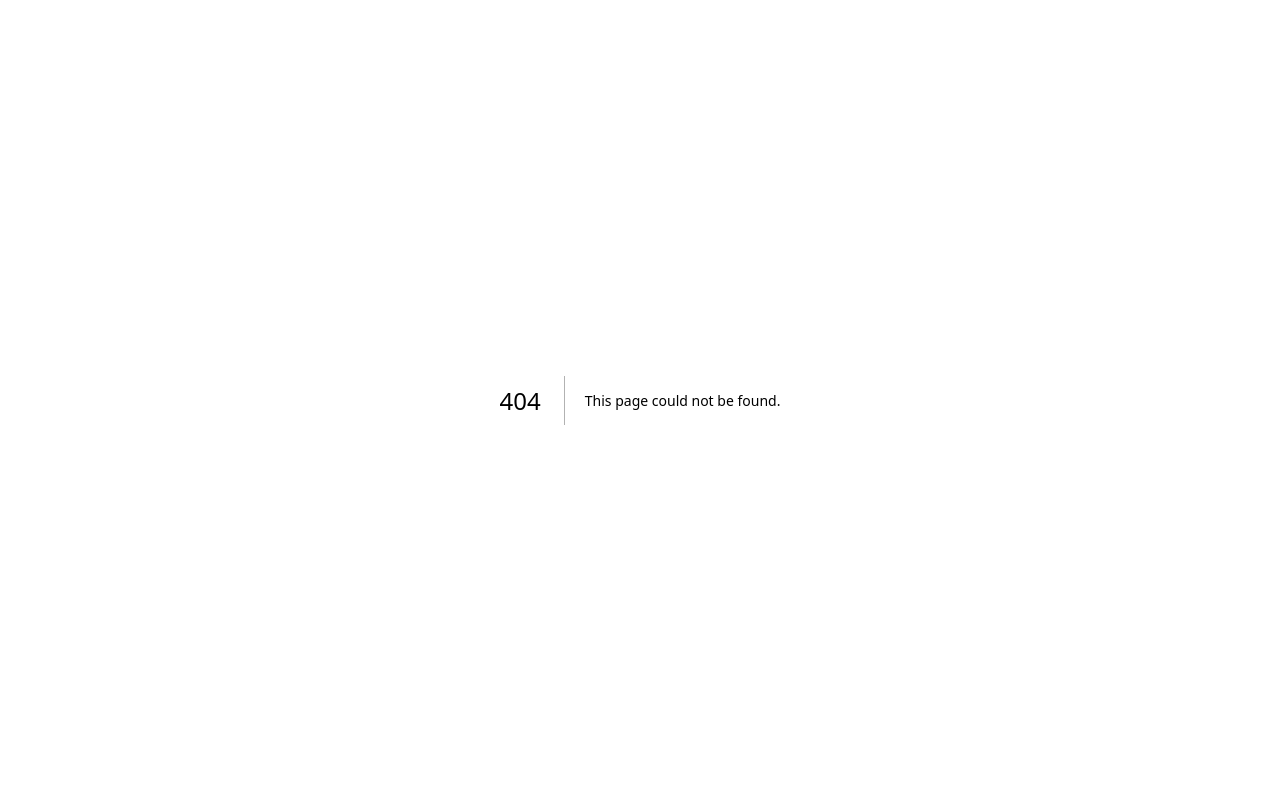
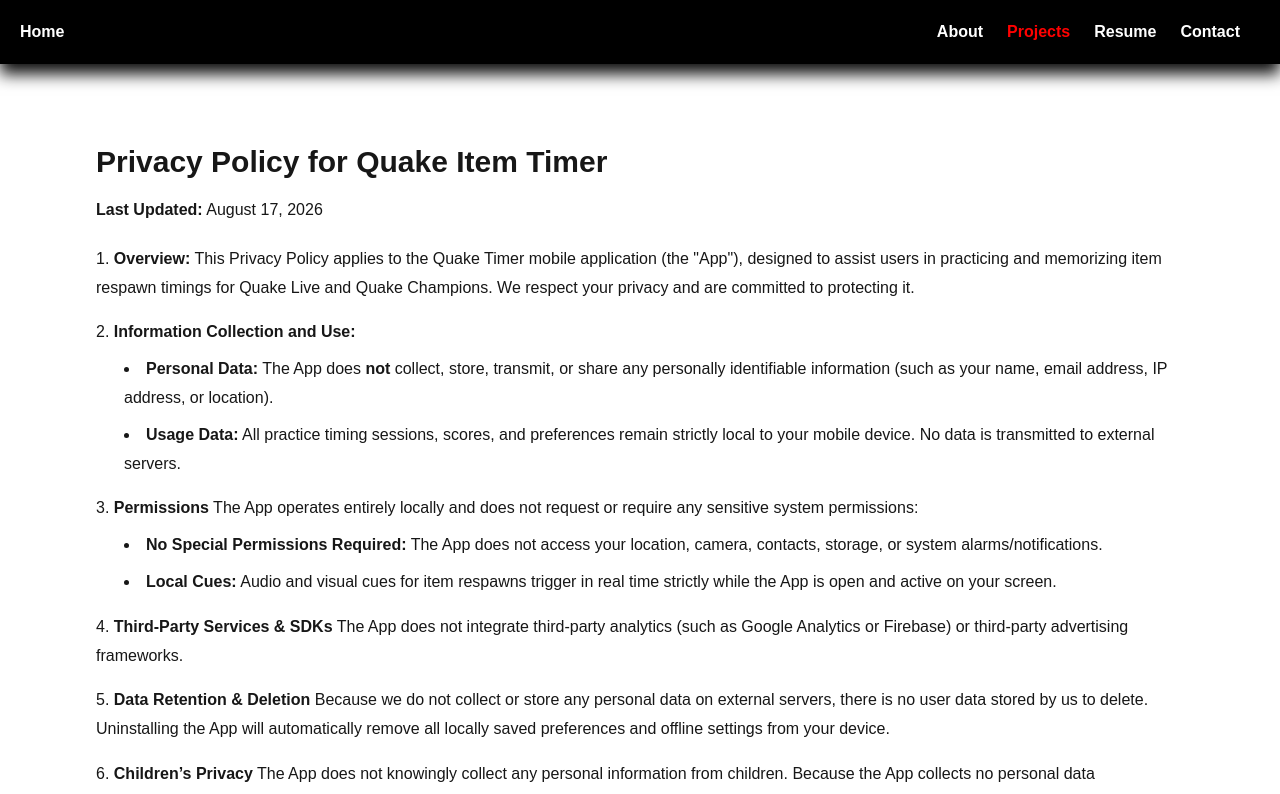
Before and after one commit to motocru/kevinu, a Next.js app: page /projects/timer/privacypolicy in a window 1280 px wide. Before the commit this address had no page. Shown: the top 794 px of the page. Built offline with nearby package versions, Linux system fonts and the light colour scheme.

Commit message:
added privacy policy page for quake timer (#7)

```diff
--- a/app/globals.css
+++ b/app/globals.css
@@ -27,6 +27,40 @@
 
 html {
   scroll-behavior: smooth;
+}
+
+.privacy-policy {
+  padding: 3rem;
+  text-align: left;
+  line-height: 1.8;
+}
+
+.privacy-policy h1 {
+  margin-bottom: 1rem;
+}
+
+.privacy-policy p {
+  margin-bottom: 1.25rem;
+}
+
+.privacy-policy ol {
+  list-style-type: decimal;
+  list-style-position: inside;
+}
+
+.privacy-policy ol > li {
+  margin-bottom: 1rem;
+}
+
+.privacy-policy ul {
+  list-style-type: disc;
+  list-style-position: inside;
+  margin-left: 1.75rem;
+  margin-top: 0.5rem;
+}
+
+.privacy-policy ul > li {
+  margin-bottom: 0.5rem;
 }
 
 @layer base {
--- /dev/null
+++ b/app/projects/timer/privacypolicy/page.tsx
@@ -0,0 +1,50 @@
+"use client";
+
+export default function PrivacyPolicy() {
+    return (
+        <div className="privacy-policy">
+            <h1>Privacy Policy for Quake Item Timer</h1>
+            <p><strong>Last Updated:</strong> August 17, 2026</p>
+            <ol>
+                <li><strong>Overview:</strong> This Privacy Policy applies to the Quake Timer mobile application (the &quot;App&quot;),
+                 designed to assist users in practicing and memorizing item respawn timings for Quake Live and Quake Champions.
+                  We respect your privacy and are committed to protecting it.</li>
+                <li>
+                    <strong>Information Collection and Use:</strong>
+                    <ul>
+                        <li><strong>Personal Data:</strong> The App does <strong>not</strong> collect, store, transmit,
+                        or share any personally identifiable information (such as your name, email address, IP address, or location).</li>
+                        <li><strong>Usage Data:</strong> All practice timing sessions, scores, and preferences remain strictly local
+                        to your mobile device. No data is transmitted to external servers.</li>
+                    </ul>
+                </li>
+                <li>
+                    <strong>Permissions</strong> The App operates entirely locally and does not request or require any
+                    sensitive system permissions:
+                    <ul>
+                        <li><strong>No Special Permissions Required:</strong> The App does not access your location, camera, contacts,
+                        storage, or system alarms/notifications.</li>
+                        <li><strong>Local Cues:</strong> Audio and visual cues for item respawns trigger in real time strictly while
+                        the App is open and active on your screen.</li>
+                    </ul>
+                </li>
+                <li><strong>Third-Party Services & SDKs</strong> The App does not integrate third-party analytics
+                (such as Google Analytics or Firebase) or third-party advertising frameworks.</li>
+                <li><strong>Data Retention & Deletion</strong> Because we do not collect or store any personal data on external
+                servers, there is no user data stored by us to delete. Uninstalling the App will automatically
+                remove all locally saved preferences and offline settings from your device.</li>
+                <li><strong>Children’s Privacy</strong> The App does not knowingly collect any personal information from children.
+                Because the App collects no personal data whatsoever, it complies with the Children’s Online Privacy Protection Act
+                 (COPPA).</li>
+                <li><strong>Changes to This Privacy Policy</strong> We may update our Privacy Policy from time to time.
+                Any changes will be posted on this page with an updated &quot;Last Updated&quot; date.</li>
+                <li>
+                    <strong>Contact Us</strong> If you have any questions or suggestions about this Privacy Policy, please contact at:
+                    <ul>
+                        <li><strong>Email:</strong> <a href="mailto:urban.kevi@gmail.com">urban.kevi@gmail.com</a></li>
+                    </ul>
+                </li>
+            </ol>
+        </div>
+    );
+}
```
